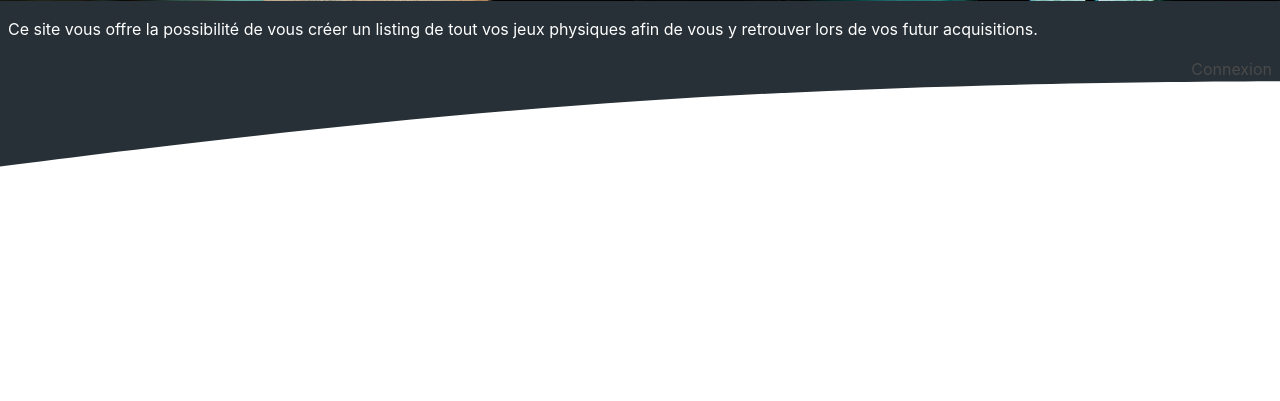
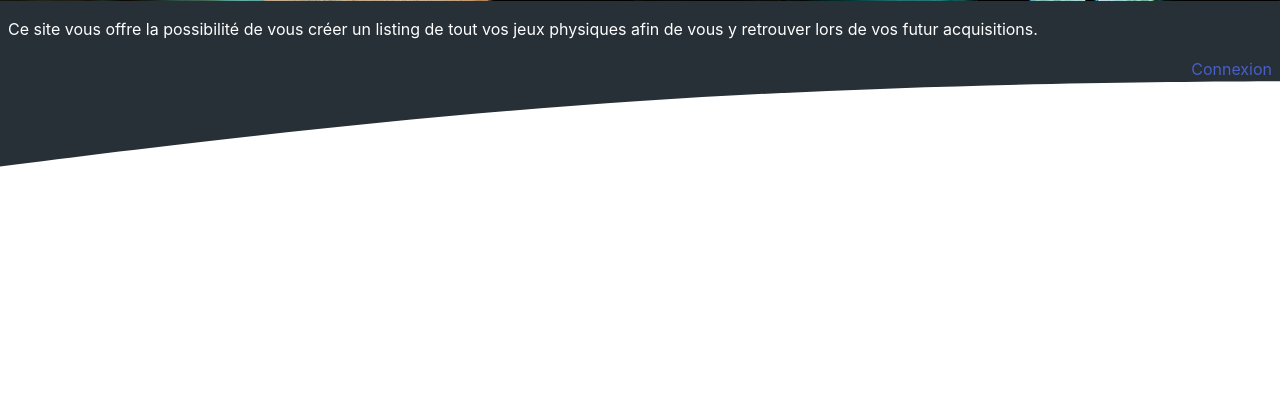
Before and after one commit to NicolasLenne/BibliGame, a Symfony app: template Symfony/templates/main/index.html.twig in a window 1280 px wide. Shown: the part 416-817 px from the top of the page. Run offline with Twig, Linux system fonts and the light colour scheme; the template is opened without the code that fills it, so the values that code supplies are empty; some libraries are stand-ins or nearby versions.

Commit message:
commencement de l'intégration html de la home page

```diff
--- a/Symfony/templates/main/index.html.twig
+++ b/Symfony/templates/main/index.html.twig
@@ -15,7 +15,7 @@
     <p class="has-text-white py-4 pl-2">
         Ce site vous offre la possibilité de vous créer un listing de tout vos jeux physiques afin de vous y retrouver lors de vos futur acquisitions.
     </p>
-    <p class="is-align-self-flex-end pr-2">Connexion</p>
+    <p class="is-align-self-flex-end pr-2"><a href="">Connexion</a></p>
 </main>
 
 
```
